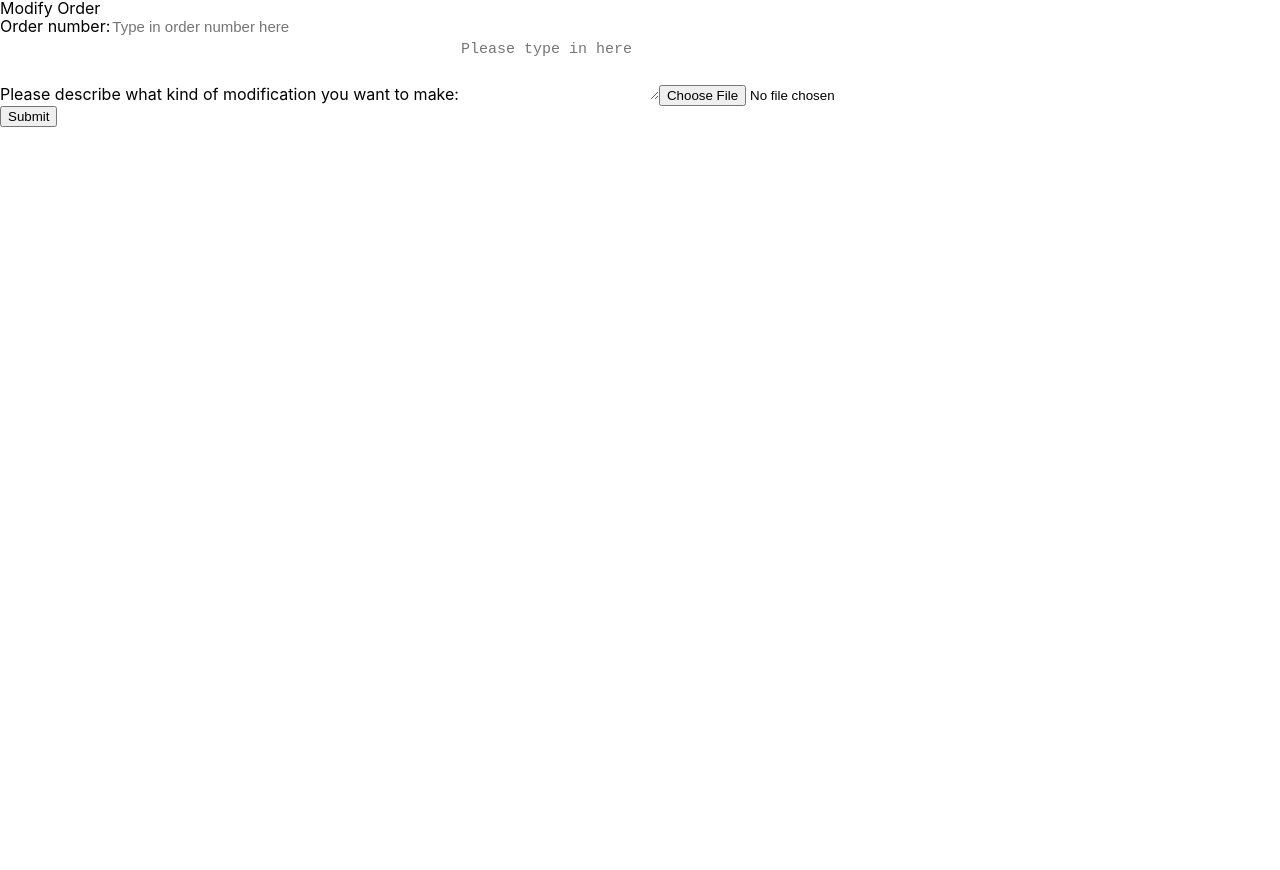
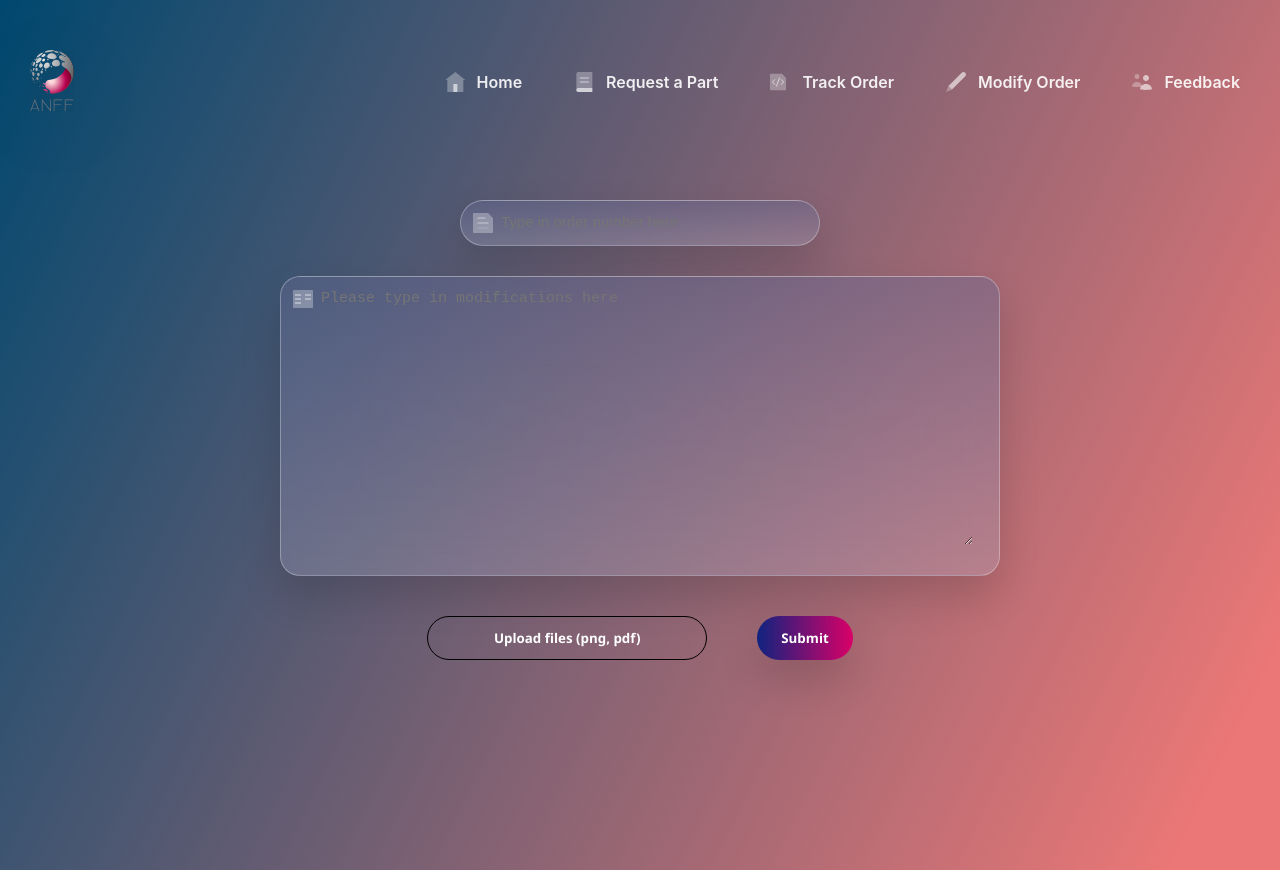
Before and after one commit to swingrope/optofab-website, a React (Create React App) app: page /modify in a window 1280 px wide. Before the commit the page ends 800 px from the top, so only its background shows below. Built offline with nearby package versions, Linux system fonts and the light colour scheme.

Commit message:
tune modify order page (original bugs exist)

```diff
--- a/src/features/form/Modify.js
+++ b/src/features/form/Modify.js
@@ -1,80 +1,226 @@
-import { Formik, Form} from 'formik'
-import React from 'react'
-import {MyTextArea} from "./fields/MyTextArea";
-import {MyTextInput} from "./fields/MyTextInput";
-import {postData} from "./Feedback";
+import { Formik, Form } from "formik";
+import React, { useRef } from "react";
+import styled from "styled-components";
+import { MyTextArea } from "./fields/MyTextArea";
+import { MyTextInput } from "./fields/MyTextInput";
+import { postData } from "./Feedback";
+import Layout from "../../components/layout/layout";
+import SubmitButton from "../../components/buttons/SubmitButton";
 
-
+// #BUG1: Submit function
 
 export default function Modify() {
-
   function modifyFileUpload(e) {
     e.preventDefault();
     let file = e.target.files[0];
-        var fileType = file.name.substring(file.name.indexOf('.') + 1, file.name.length);
-        if(fileType!='png'||fileType!='pdf'||fileType!='PNG'||fileType!='PDF'){
-            alert('Please upload PDF or PNG file');
-            e.target.value = '';
-        }
-        else {
+    var fileType = file.name.substring(
+      file.name.indexOf(".") + 1,
+      file.name.length
+    );
+    if (
+      fileType != "png" ||
+      fileType != "pdf" ||
+      fileType != "PNG" ||
+      fileType != "PDF"
+    ) {
+      alert("Please upload PDF or PNG file");
+      e.target.value = "";
+    } else {
       const formdata = new FormData();
-            formdata.append('modifyFile', file);
-            const url = 'http://localhost:8080/comp8715/optofab-website/src/api/Modification.php';
+      formdata.append("modifyFile", file);
+      const url =
+        "http://localhost:8080/comp8715/optofab-website/src/api/Modification.php";
       //const url = 'http://localhost:8080/src/api/Modification.php';
       fetch(url, {
-                method: 'POST',
+        method: "POST",
         body: formdata,
         headers: {
-                    "Content-Type": "multipart/form-data"
-                }
-            }).then((res) => {
-                console.log(res.status)
-                alert('uploaded successfully');
+          "Content-Type": "multipart/form-data",
+        },
+      })
+        .then((res) => {
+          console.log(res.status);
+          alert("uploaded successfully");
         })
         .catch(() => {
-                    alert('upload failed');
-                })
+          alert("upload failed");
+        });
     }
   }
 
+  const refUpload = useRef(null);
+
+  const handleClick = () => {
+    if (refUpload) {
+      return refUpload.current?.click();
+    }
+  };
 
   return (
-        <div>
-            <h1>Modify Order</h1>
+    <Layout>
+      <Wrapper>
+        <ContentWrapper>
           <Formik
             initialValues={{
-                    ordernum :'',
-                    Modification : '',
+              ordernum: "",
+              Modification: "",
             }}
             onSubmit={async (values) => {
-                    values.append('file', this.fileInput.current.files[0]);
+              values.append("file", this.fileInput.current.files[0]);
               await new Promise((r) => setTimeout(r, 500));
               alert(JSON.stringify(values, null, 2));
               //postData('http://localhost:8080/src/api/Modification.php', values)
-                    postData('http://localhost:8080/comp8715/optofab-website/src/api/Modification.php', values)
+              postData(
+                "http://localhost:8080/comp8715/optofab-website/src/api/Modification.php",
+                values
+              )
                 .then((res) => {
-                            console.log(res.status)
-                            if(res.status==200) window.location.href = 'Modify_Success.html'
+                  console.log(res.status);
+                  if (res.status == 200)
+                    window.location.href = "Modify_Success.html";
                 })
                 .catch(() => {
-                            window.location.href = 'Error.html'
-                        })
+                  window.location.href = "Error.html";
+                });
             }}
-
           >
             <Form>
-                    <MyTextInput label='Order number:' name='ordernum' id='ordernum' />
+              <FormItemWrapper>
+                <OrderNoWrapper>
+                  <img src="/images/smallicons/billing.svg" />
+                  <MyTextInput
+                    //   label="Order number:"
+                    label=""
+                    name="ordernum"
+                    id="ordernum"
+                    placeholder="Order number"
+                  />
+                </OrderNoWrapper>
+                <DescriptionWrapper>
+                  <img src="/images/smallicons/courses.svg" />
                   <MyTextArea
-                        label='Please describe what kind of modification you want to make:'
-                        id='Modification'
-                        name='Modification'
-                        placeholder='Please type in here'
-                        rows={3}
+                    //   label="Please describe what kind of modification you want to make:"
+                    label=""
+                    id="Modification"
+                    name="Modification"
+                    placeholder="Please type in modifications here"
+                    rows={13}
+                    cols={90}
                   />
-                    <input type="file" name='description' accept="image/png,application/pdf" onChange={modifyFileUpload}/>
-                    <div><button type="submit">Submit</button></div>
+                </DescriptionWrapper>
+                <input
+                  type="file"
+                  name="description"
+                  accept="image/png,application/pdf"
+                  onChange={modifyFileUpload}
+                  ref={refUpload}
+                  hidden
+                />
+                <UploadButtonWrapper>
+                  <UploadButton
+                    type="button"
+                    onClick={handleClick}
+                    value="Upload files (png, pdf)"
+                  />
+                  {/* <button type="submit">Submit</button> */}
+                  <SubmitButton title="Submit" />
+                </UploadButtonWrapper>
+              </FormItemWrapper>
             </Form>
           </Formik>
-        </div>
+        </ContentWrapper>
+      </Wrapper>
+    </Layout>
   );
 }
+
+const Wrapper = styled.div`
+  background: linear-gradient(115.82deg, #00486f 0%, #eb7776 93.65%);
+  display: grid;
+  place-items: center;
+`;
+
+const ContentWrapper = styled.div`
+  max-width: 1234px;
+  margin: 0 auto;
+  padding: 200px 30px;
+`;
+
+const OrderNoWrapper = styled.div`
+  display: grid;
+  grid-template-columns: 28px auto;
+  padding: 10px;
+  width: 360px;
+  background: linear-gradient(
+    180deg,
+    rgba(99, 106, 150, 0.4) 0%,
+    rgba(182, 186, 214, 0.25) 100%
+  );
+  border: 0.5px solid rgba(255, 255, 255, 0.3);
+  box-sizing: border-box;
+  /* drop shadow combo 1 */
+  box-shadow: 0px 20px 40px rgba(0, 0, 0, 0.15);
+  backdrop-filter: blur(40px);
+  /* Note: backdrop-filter has minimal browser support */
+  border-radius: 30px;
+`;
+
+const DescriptionWrapper = styled.div`
+  display: grid;
+  grid-template-columns: 28px auto;
+  padding: 10px;
+  width: 720px;
+  height: 300px;
+  background: linear-gradient(
+    180deg,
+    rgba(99, 106, 150, 0.4) 0%,
+    rgba(182, 186, 214, 0.25) 100%
+  );
+  border: 0.5px solid rgba(255, 255, 255, 0.3);
+  box-sizing: border-box;
+  box-shadow: 0px 20px 40px rgba(0, 0, 0, 0.15);
+  backdrop-filter: blur(40px);
+  /* Note: backdrop-filter has minimal browser support */
+  border-radius: 20px;
+`;
+
+const FormItemWrapper = styled.div`
+  display: grid;
+  gap: 30px;
+  justify-items: center;
+`;
+
+const UploadButtonWrapper = styled.div`
+  display: grid;
+  grid-template-columns: 300px auto;
+  gap: 30px;
+`;
+
+const UploadButton = styled.input`
+  /* background: linear-gradient(91.4deg, #2fb8ff 0%, #9eecd9 100%); */
+  background: transparent;
+  margin: 10px;
+  padding: 12px 24px;
+  max-width: 400px;
+  /* border: none; */
+  border-radius: 30px;
+  color: #fff;
+  font-weight: bold;
+  font-family: Segoe UI, sans-serif;
+  border: 1px solid #000000;
+  text-align: center;
+  /* box-sizing: border-box; */
+
+  & {
+    transition: 0.3s cubic-bezier(0.455, 0.03, 0.515, 0.955);
+  }
+
+  :focus {
+    outline: none;
+  }
+  :hover {
+    background: rgba(0, 0, 0, 0.1);
+    cursor: pointer;
+    transform: scale(1.05);
+  }
+`;
```
Lines whose indentation alone changed are shown as unchanged.
